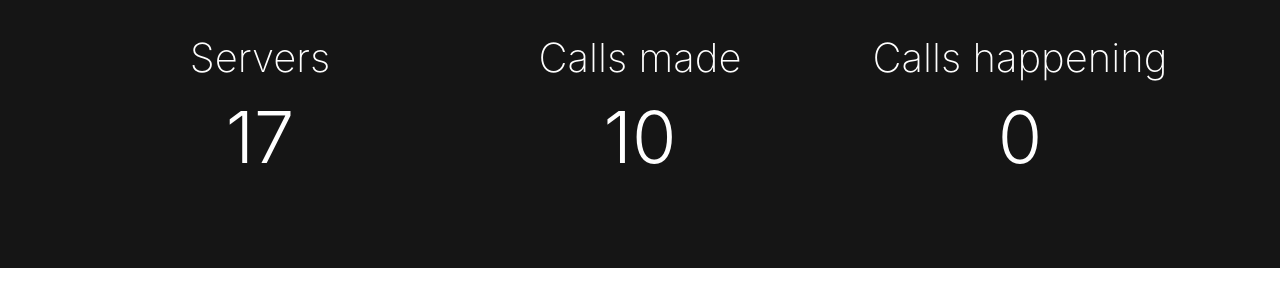
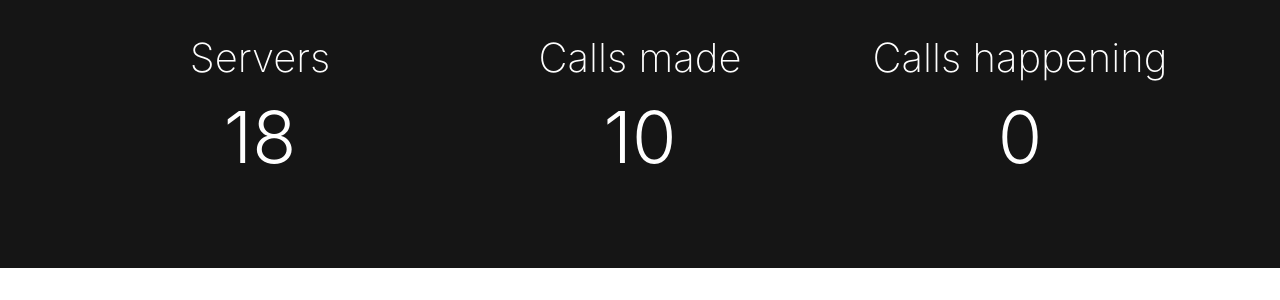
Before and after one commit to tumblenet/tnphone.tumblenet.ga, a Jekyll site: the page built from index.html, in a window 1280 px wide and 900 px high, scrolled down 443 px. Shown: the part 167-467 px from the top of the window. Built offline with Jekyll 4.4.1, drawn with Linux system fonts in a browser that asks for light colours; nearby versions of some CDN libraries.

Commit message:
Update Phones feed

```diff
--- a/_data/phones.json
+++ b/_data/phones.json
@@ -74,6 +74,6 @@
 		}
 	],
 	"callsMade": 10,
-	"servers": 17,
+	"servers": 18,
 	"currentCalls": 0
 }
```
